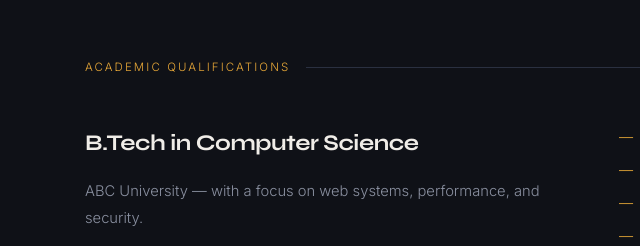
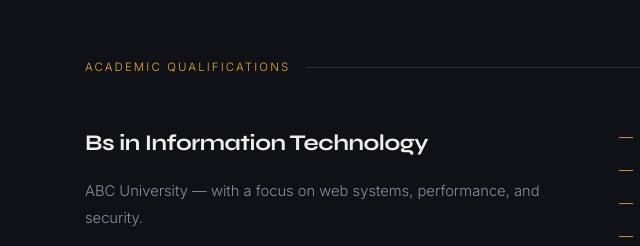
Before and after one commit to ErvinDev01/Web, a plain HTML site: page index.html in a window 1280 px wide. Shown: the part 1640-1886 px from the top of the page, 53-693 px from the left. Drawn offline with Linux system fonts and the light colour scheme.

Commit message:
Update index.html

```diff
--- a/index.html
+++ b/index.html
@@ -86,7 +86,7 @@
     <div class="section-label">Academic Qualifications</div>
     <div class="two-col">
       <div class="content-block">
-        <h3>B.Tech in Computer Science</h3>
+        <h3>Bs in Information Technology</h3>
         <p>ABC University — with a focus on web systems, performance, and security.</p>
       </div>
       <div>
```
